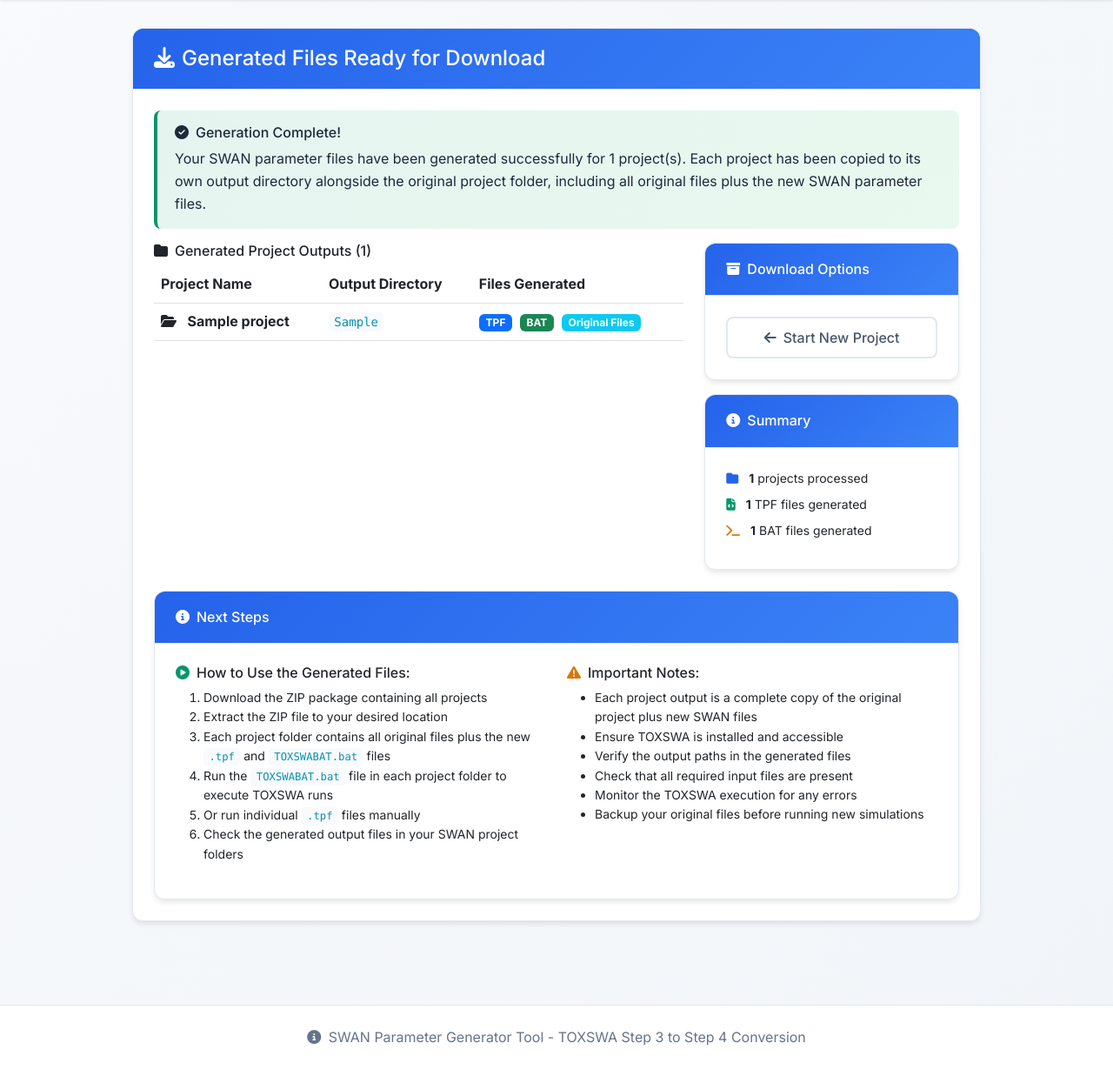
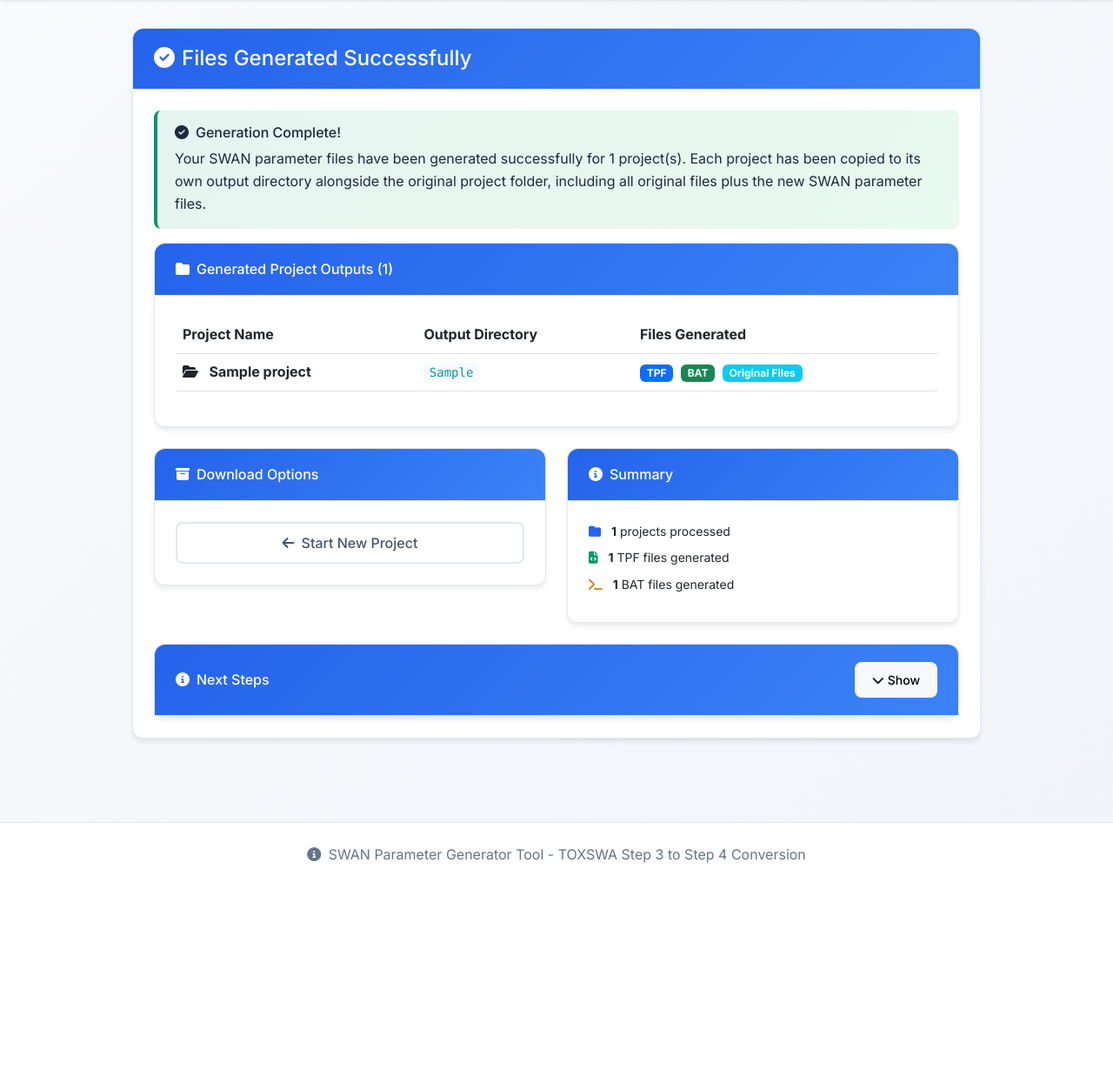
Before and after one commit to dgl321/swan-tool, a Flask app: template templates/download.html in a window 1280 px wide. Shown: the part 65-1295 px from the top of the page at 87% size. After the commit the page ends 1057 px from the top, so only its background shows below. Run offline with Flask 3, Linux system fonts and the light colour scheme; the template is opened without the code that fills it: most values are stand-ins (such as "Sample title", 1, 10 or a date in 2020).

Commit message:
Refactor runoff fields and enhance download instructions display
- Updated the runoff fields in the configuration template to be hidden while maintaining functionality.
- Improved the layout of the download template by restructuring project outputs and download options for better clarity.
- Added a collapsible section for instructions with a toggle button to enhance user experience and accessibility.
- Enhanced JavaScript to dynamically update the button text based on the visibility of the instructions.

```diff
--- a/templates/download.html
+++ b/templates/download.html
@@ -6,9 +6,9 @@
 <div class="row justify-content-center">
     <div class="col-lg-10">
         <div class="card">
-            <div class="card-header bg-success text-white">
+            <div class="card-header">
                 <h4 class="mb-0">
-                    <i class="fas fa-download me-2"></i>Generated Files Ready for Download
+                    <i class="fas fa-check-circle me-2"></i>Files Generated Successfully
                 </h4>
             </div>
             <div class="card-body">
@@ -22,9 +22,14 @@
                 </div>
 
                 {% if project_outputs %}
-                <div class="row">
-                    <div class="col-md-8">
-                        <h6><i class="fas fa-folder me-2"></i>Generated Project Outputs ({{ project_count }})</h6>
+                <!-- Generated Project Outputs - Full Width -->
+                <div class="card mb-4">
+                    <div class="card-header">
+                        <h6 class="mb-0">
+                            <i class="fas fa-folder me-2"></i>Generated Project Outputs ({{ project_count }})
+                        </h6>
+                    </div>
+                    <div class="card-body">
                         <div class="table-responsive">
                             <table class="table table-hover">
                                 <thead>
@@ -55,8 +60,11 @@
                             </table>
                         </div>
                     </div>
+                </div>
 
-                    <div class="col-md-4">
+                <!-- Download Options and Summary - Side by Side -->
+                <div class="row g-4">
+                    <div class="col-lg-6">
                         <div class="card">
                             <div class="card-header">
                                 <h6 class="mb-0">
@@ -82,9 +90,11 @@
                                 </div>
                             </div>
                         </div>
+                    </div>
 
                     <!-- Project Summary -->
-                        <div class="card mt-3">
+                    <div class="col-lg-6">
+                        <div class="card">
                             <div class="card-header">
                                 <h6 class="mb-0">
                                     <i class="fas fa-info-circle me-2"></i>Summary
@@ -116,33 +126,41 @@
                     </div>
                 </div>
 
-                <!-- Instructions -->
+                <!-- Collapsible Instructions -->
                 <div class="card mt-4">
                     <div class="card-header">
+                        <div class="d-flex justify-content-between align-items-center">
                             <h6 class="mb-0">
                                 <i class="fas fa-info-circle me-2"></i>Next Steps
                             </h6>
+                            <button class="btn btn-sm btn-light" type="button" data-bs-toggle="collapse"
+                                data-bs-target="#nextStepsCollapse" aria-expanded="false"
+                                aria-controls="nextStepsCollapse">
+                                <i class="fas fa-chevron-down me-1"></i>Show
+                            </button>
                         </div>
+                    </div>
+                    <div class="collapse" id="nextStepsCollapse">
                         <div class="card-body">
                             <div class="row">
                                 <div class="col-md-6">
-                                <h6><i class="fas fa-play-circle text-success me-2"></i>How to Use the Generated Files:
-                                </h6>
+                                    <h6><i class="fas fa-play-circle text-success me-2"></i>How to Use the Generated
+                                        Files:</h6>
                                     <ol class="small">
                                         <li>Download the ZIP package containing all projects</li>
                                         <li>Extract the ZIP file to your desired location</li>
-                                    <li>Each project folder contains all original files plus the new <code>.tpf</code>
-                                        and
-                                        <code>TOXSWABAT.bat</code> files
+                                        <li>Each project folder contains all original files plus the new
+                                            <code>.tpf</code> and <code>TOXSWABAT.bat</code> files
                                         </li>
-                                    <li>Run the <code>TOXSWABAT.bat</code> file in each project folder to execute TOXSWA
-                                        runs</li>
+                                        <li>Run the <code>TOXSWABAT.bat</code> file in each project folder to execute
+                                            TOXSWA runs</li>
                                         <li>Or run individual <code>.tpf</code> files manually</li>
                                         <li>Check the generated output files in your SWAN project folders</li>
                                     </ol>
                                 </div>
                                 <div class="col-md-6">
-                                <h6><i class="fas fa-exclamation-triangle text-warning me-2"></i>Important Notes:</h6>
+                                    <h6><i class="fas fa-exclamation-triangle text-warning me-2"></i>Important Notes:
+                                    </h6>
                                     <ul class="small">
                                         <li>Each project output is a complete copy of the original project plus new SWAN
                                             files</li>
@@ -152,6 +170,7 @@
                                         <li>Monitor the TOXSWA execution for any errors</li>
                                         <li>Backup your original files before running new simulations</li>
                                     </ul>
+                                </div>
                             </div>
                         </div>
                     </div>
@@ -185,6 +204,18 @@
                 console.log('Downloading:', filename);
             });
         });
+
+        // Update button text when Next Steps are toggled
+        const nextStepsButton = document.querySelector('[data-bs-toggle="collapse"]');
+        const nextStepsCollapse = document.getElementById('nextStepsCollapse');
+
+        nextStepsCollapse.addEventListener('show.bs.collapse', function () {
+            nextStepsButton.innerHTML = '<i class="fas fa-chevron-up me-1"></i>Hide';
+        });
+
+        nextStepsCollapse.addEventListener('hide.bs.collapse', function () {
+            nextStepsButton.innerHTML = '<i class="fas fa-chevron-down me-1"></i>Show';
+        });
     });
 </script>
 {% endblock %}
```
Also changed, not shown: templates/configure.html (+16 -6 lines). Lines whose indentation alone changed are shown as unchanged.
